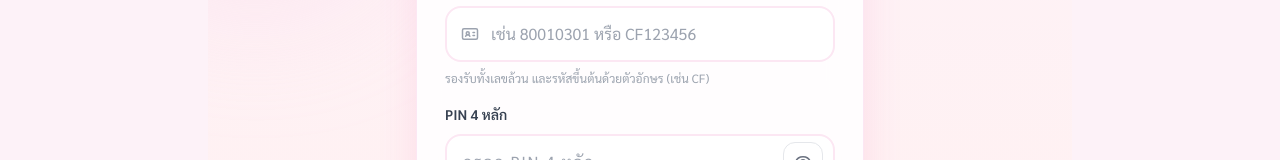
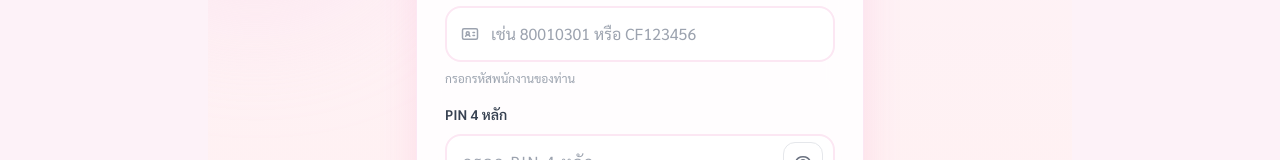
Before and after one commit to Lasanboyz/-, a React (Vite) app: page / in a window 1280 px wide. Shown: the part 270-430 px from the top of the page. Built offline with nearby package versions, Linux system fonts and the light colour scheme; no server answers.

Commit message:
Update PinLogin.tsx

```diff
--- a/components/PinLogin.tsx
+++ b/components/PinLogin.tsx
@@ -107,7 +107,7 @@ export default function PinLogin({ onSuccess }: { onSuccess: (data: any) => void
                   />
                 </div>
                 <div className="mt-2 text-xs text-gray-400">
-                  รองรับทั้งเลขล้วน และรหัสขึ้นต้นด้วยตัวอักษร (เช่น CF)
+                  กรอกรหัสพนักงานของท่าน
                 </div>
               </div>
 
```
